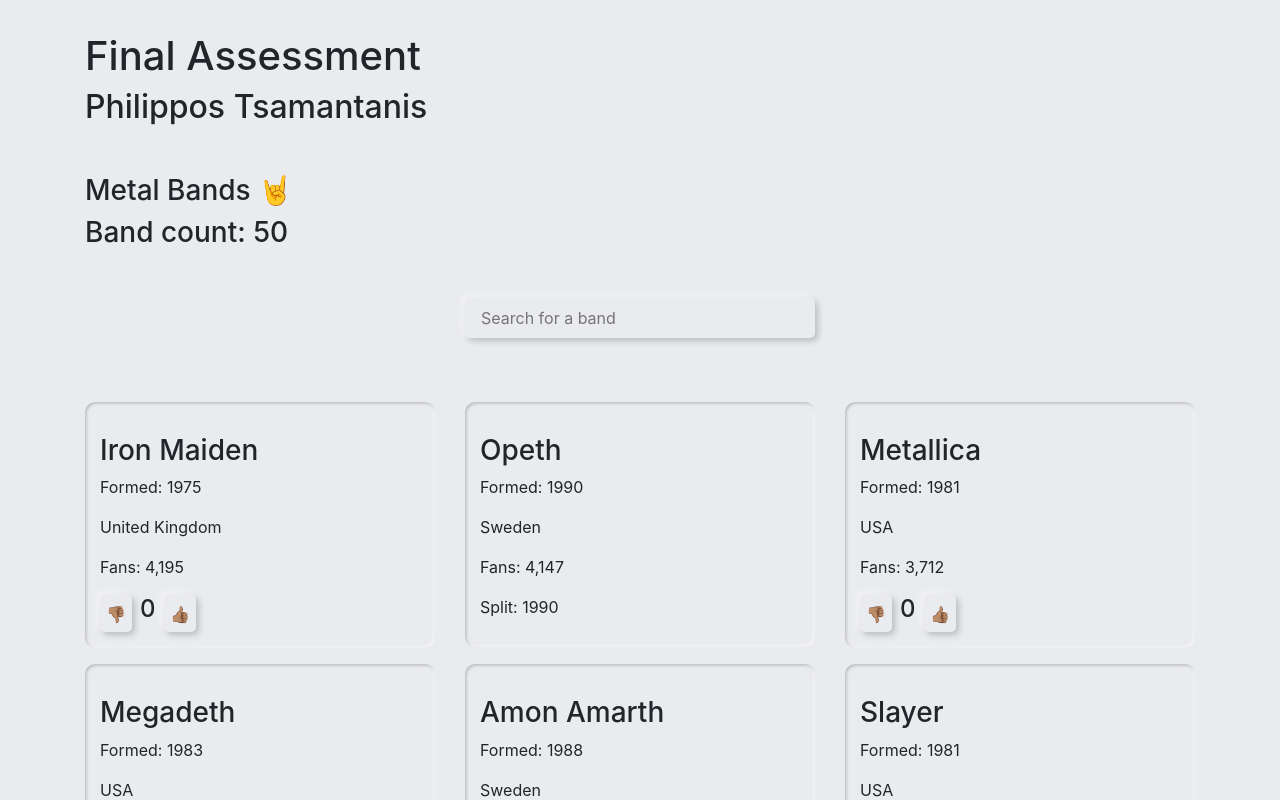
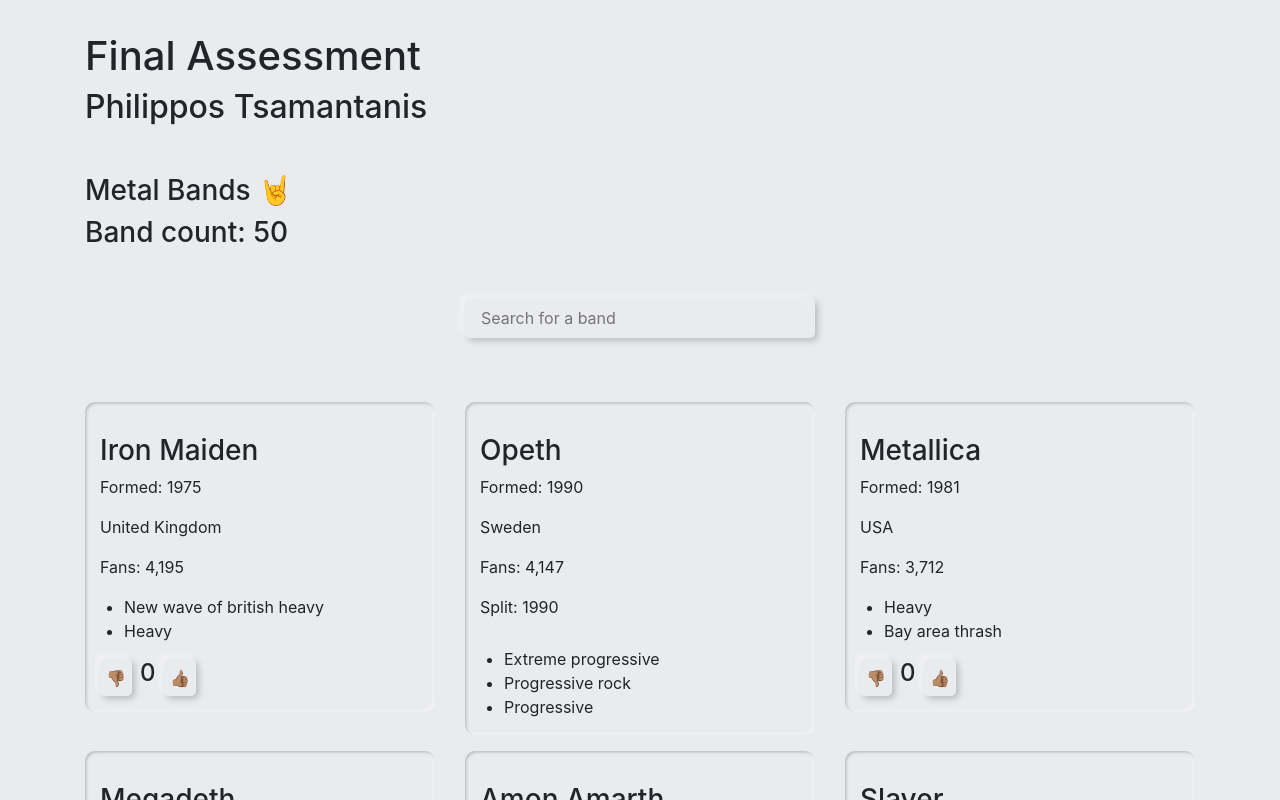
Before and after one commit to tsamantanis/neomorphic-metal-bands, a React (Create React App) app: page / in a window 1280 px wide. Shown: the top 800 px of the page. Built offline with nearby package versions, Linux system fonts and the light colour scheme.

Commit message:
Display band styles in list

```diff
--- a/src/components/Band.js
+++ b/src/components/Band.js
@@ -11,6 +11,13 @@
                             <p>{ props.origin }</p>
                             <p>Fans: { props.fans }</p>
                             { props.split !== "-" && <p className="mb-4 pb-1">{"Split: " + props.split}</p> }
+                            <ul className="ml-n1">
+                                { props.style.split(",").map((style) => {
+                                    return (
+                                        <li>{ style }</li>
+                                    );
+                                })}
+                            </ul>
                         </div>
                     </div>
                     { props.split === "-" && <Like /> }
--- a/src/components/Bands.js
+++ b/src/components/Bands.js
@@ -36,7 +36,7 @@
                             origin={ band.origin }
                             fans={ band.fans.toLocaleString('en') }
                             split={ band.split }
-                            // style={ band.style }
+                            style={ band.style }
                         />
                     );
                 })}
--- a/src/index.css
+++ b/src/index.css
@@ -12,6 +12,9 @@
     cursor: pointer;
 }
 
+.ml-n1 {
+    margin-left: -1rem;
+}
 .container {
     padding-top: 2rem;
 }
```
